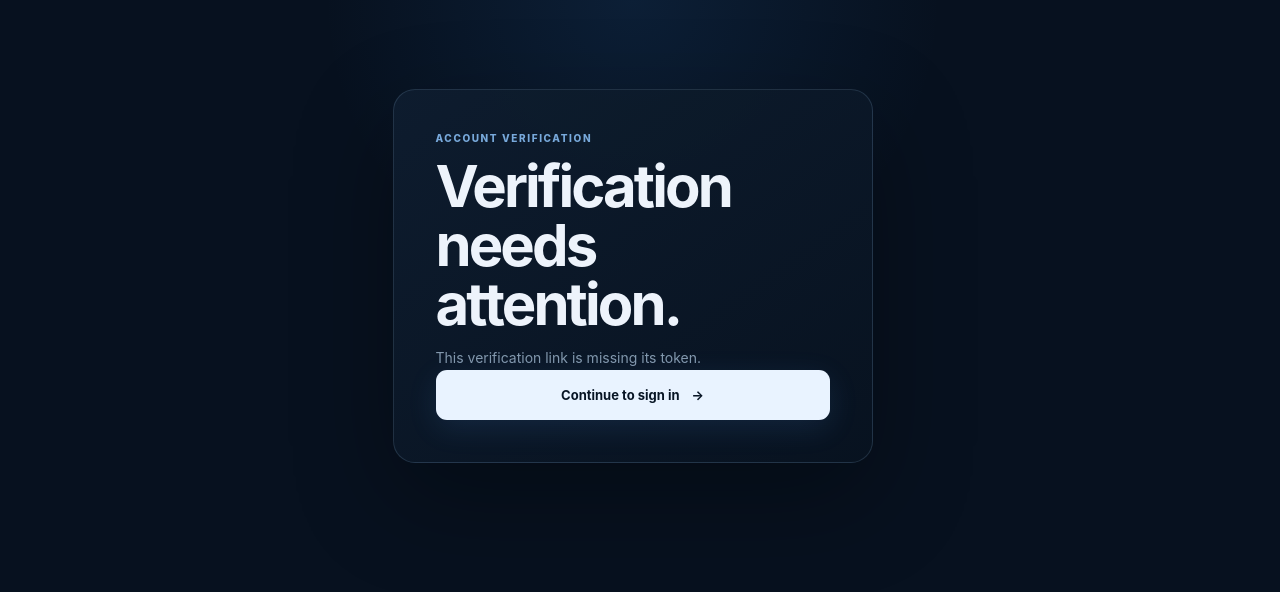
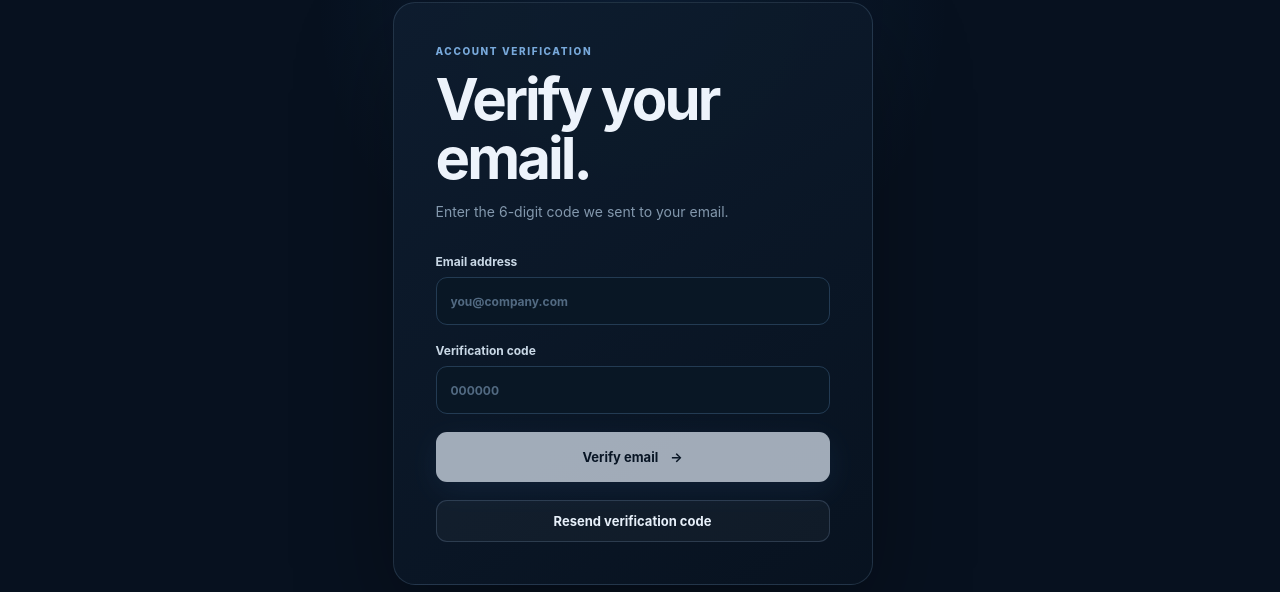
Before and after one commit to Scarlet-Twinz/AGATA, a React (Vite) app in the folder frontend/: page /verify-email in a window 1280 px wide. Shown: the part 150-742 px from the top of the page. Built offline with nearby package versions, Linux system fonts and the light colour scheme; no server answers.

Commit message:
feat: add verification code experience

```diff
--- a/frontend/src/pages/VerifyEmailPage.tsx
+++ b/frontend/src/pages/VerifyEmailPage.tsx
@@ -1,40 +1,75 @@
-import { useEffect, useState } from "react";
+import { FormEvent, useState } from "react";
 import { Link, useSearchParams } from "react-router-dom";
 import { api } from "../lib/api";
 
 export function VerifyEmailPage() {
   const [searchParams] = useSearchParams();
-  const token = searchParams.get("token") ?? "";
-  const [state, setState] = useState<"loading" | "success" | "error">("loading");
-  const [message, setMessage] = useState("Verifying your email…");
+  const [email, setEmail] = useState(searchParams.get("email") ?? "");
+  const [code, setCode] = useState("");
+  const [state, setState] = useState<"idle" | "success" | "error">("idle");
+  const [message, setMessage] = useState("Enter the 6-digit code we sent to your email.");
+  const [submitting, setSubmitting] = useState(false);
+  const [resending, setResending] = useState(false);
 
-  useEffect(() => {
-    if (!token) {
+  async function handleVerify(event: FormEvent<HTMLFormElement>) {
+    event.preventDefault();
+    setSubmitting(true);
+    setState("idle");
+    try {
+      const result = await api<{ message: string }>("/auth/verify-email", {
+        method: "POST",
+        body: JSON.stringify({ email: email.trim(), code }),
+      });
+      setState("success");
+      setMessage(result.message);
+    } catch (error) {
       setState("error");
-      setMessage("This verification link is missing its token.");
+      setMessage(error instanceof Error ? error.message : "This verification code is invalid or expired.");
+    } finally {
+      setSubmitting(false);
+    }
+  }
+
+  async function resendCode() {
+    if (!email.trim()) {
+      setState("error");
+      setMessage("Enter your email address first.");
       return;
     }
-
-    api<{ message: string }>(`/auth/verify-email?token=${encodeURIComponent(token)}`, { method: "POST" })
-      .then((result) => {
-        setState("success");
-        setMessage(result.message);
-      })
-      .catch((error) => {
-        setState("error");
-        setMessage(error instanceof Error ? error.message : "This verification link is invalid or expired.");
+    setResending(true);
+    setState("idle");
+    try {
+      const result = await api<{ message: string }>("/auth/resend-verification", {
+        method: "POST",
+        body: JSON.stringify({ email: email.trim() }),
       });
-  }, [token]);
+      setMessage(result.message);
+    } catch (error) {
+      setState("error");
+      setMessage(error instanceof Error ? error.message : "Unable to resend the verification code.");
+    } finally {
+      setResending(false);
+    }
+  }
 
   return (
     <section className="auth-page">
       <div className="auth-card">
         <div className="auth-heading">
           <p className="section-kicker">Account verification</p>
-          <h1>{state === "success" ? "Email verified." : state === "loading" ? "Verifying your email…" : "Verification needs attention."}</h1>
+          <h1>{state === "success" ? "Email verified." : "Verify your email."}</h1>
           <p>{message}</p>
         </div>
-        {state !== "loading" && <Link className="primary-button auth-submit" to="/login">Continue to sign in <span>→</span></Link>}
+        {state !== "success" && (
+          <form className="auth-form" onSubmit={handleVerify}>
+            <label>Email address<input type="email" autoComplete="email" value={email} onChange={(event) => setEmail(event.target.value)} placeholder="you@company.com" required /></label>
+            <label>Verification code<input inputMode="numeric" autoComplete="one-time-code" value={code} onChange={(event) => setCode(event.target.value.replace(/\D/g, "").slice(0, 6))} placeholder="000000" maxLength={6} required /></label>
+            {state === "error" && <div className="auth-error" role="alert">{message}</div>}
+            <button className="primary-button auth-submit" type="submit" disabled={submitting || code.length !== 6}>{submitting ? "Verifying…" : "Verify email"}<span>→</span></button>
+            <button className="secondary-button" type="button" onClick={resendCode} disabled={resending}>{resending ? "Sending…" : "Resend verification code"}</button>
+          </form>
+        )}
+        {state === "success" && <Link className="primary-button auth-submit" to="/login">Continue to sign in <span>→</span></Link>}
       </div>
     </section>
   );
```
